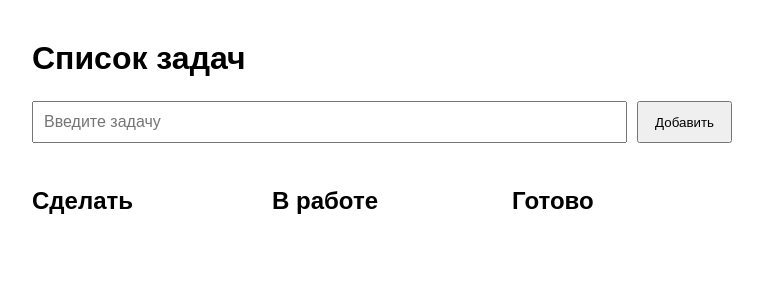
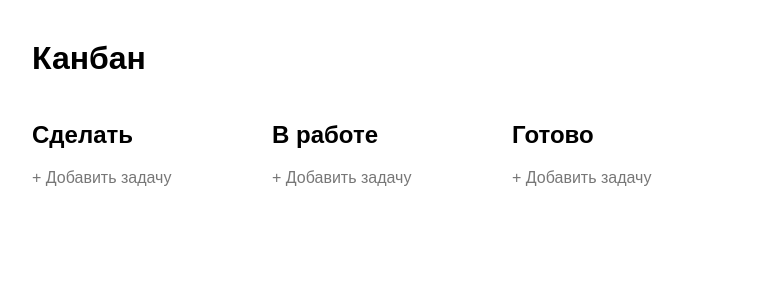
Before and after one commit to cytns/todo-flask, a Flask app: page / in a window 1280 px wide. Shown: the top 300 px of the page, without its empty margins (258-1021 px from the left). Run offline with Flask 3, Linux system fonts and the light colour scheme; data that the repository does not hold is empty.

Commit message:
Перенёс возможность добавление задачи в колонки канбана

```diff
--- a/app.py
+++ b/app.py
@@ -39,14 +39,18 @@ def index():
 
 @app.route("/add", methods=["POST"])
 def add_task():
-    task = request.form["task"]
+    task = request.form["task"].strip()
+    status = request.form.get("status", "0")
+
+    if status not in ["0", "1", "2"]:
+        return "Неверный статус", 400
 
     if task:
         connection = get_db_connection()
 
         connection.execute(
-            "INSERT INTO tasks (title) VALUES (?)",
-            (task,)
+            "INSERT INTO tasks (title, is_done) VALUES (?, ?)",
+            (task, int(status))
         )
 
         connection.commit()
--- a/static/style.css
+++ b/static/style.css
@@ -9,14 +9,25 @@ h1 {
   margin-bottom: 24px;
 }
 
-form {
-  display: flex;
-  gap: 10px;
-  margin-bottom: 24px;
+.add-task summary {
+  list-style: none;
+  color: #777;
+  cursor: pointer;
 }
 
-input {
-  flex: 1;
+.add-task summary::-webkit-details-marker {
+  display: none;
+}
+
+.add-task form {
+  display: flex;
+  flex-direction: column;
+  gap: 10px;
+  margin-top: 10px;
+}
+
+.add-task input {
+  min-width: 0;
   padding: 10px;
   font-size: 16px;
 }
--- a/templates/index.html
+++ b/templates/index.html
@@ -12,12 +12,7 @@
   </head>
 
   <body>
-    <h1>Список задач</h1>
-    <form action="/add" method="post">
-      <input type="text" name="task" placeholder="Введите задачу" required />
-
-      <button type="submit">Добавить</button>
-    </form>
+    <h1>Канбан</h1>
     <div class="board">
       <div class="column" data-status="0">
         <h2>Сделать</h2>
@@ -35,6 +30,14 @@
           {% endif %}
           {% endfor %}
         </ul>
+        <details class="add-task">
+          <summary>+ Добавить задачу</summary>
+          <form action="/add" method="post">
+            <input type="hidden" name="status" value="0" />
+            <input type="text" name="task" placeholder="Введите задачу" aria-label="Название задачи" required />
+            <button type="submit">Добавить</button>
+          </form>
+        </details>
 
       </div>
       <div class="column" data-status="2">
@@ -53,6 +56,14 @@
           {% endif %}
           {% endfor %}
         </ul>
+        <details class="add-task">
+          <summary>+ Добавить задачу</summary>
+          <form action="/add" method="post">
+            <input type="hidden" name="status" value="2" />
+            <input type="text" name="task" placeholder="Введите задачу" aria-label="Название задачи" required />
+            <button type="submit">Добавить</button>
+          </form>
+        </details>
 
       </div>
       <div class="column" data-status="1">
@@ -70,6 +81,14 @@
           {% endif %}
           {% endfor %}
         </ul>
+        <details class="add-task">
+          <summary>+ Добавить задачу</summary>
+          <form action="/add" method="post">
+            <input type="hidden" name="status" value="1" />
+            <input type="text" name="task" placeholder="Введите задачу" aria-label="Название задачи" required />
+            <button type="submit">Добавить</button>
+          </form>
+        </details>
       </div>
     </div>
     <script src="{{ url_for('static', filename='script.js') }}"></script>
```
